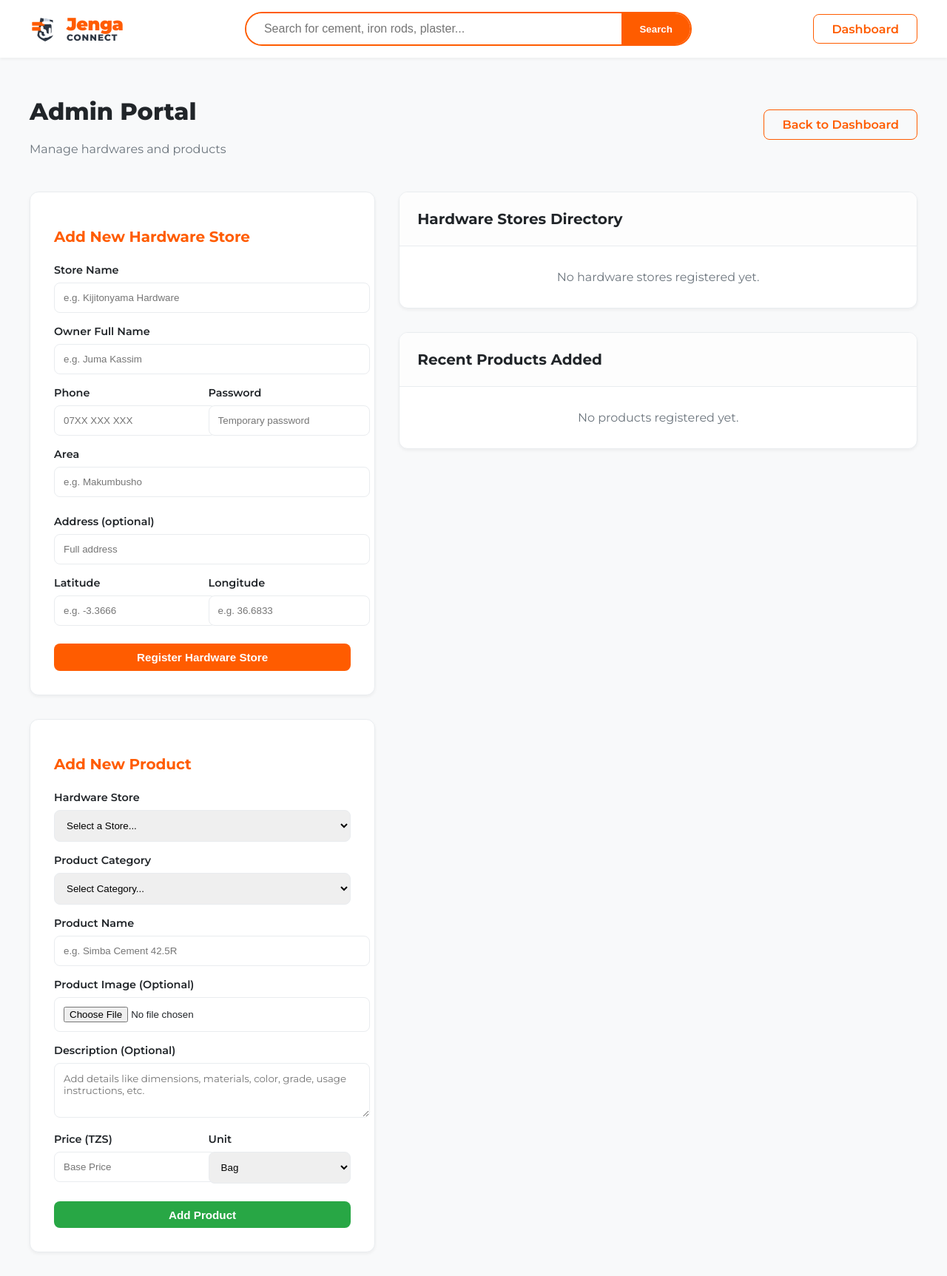
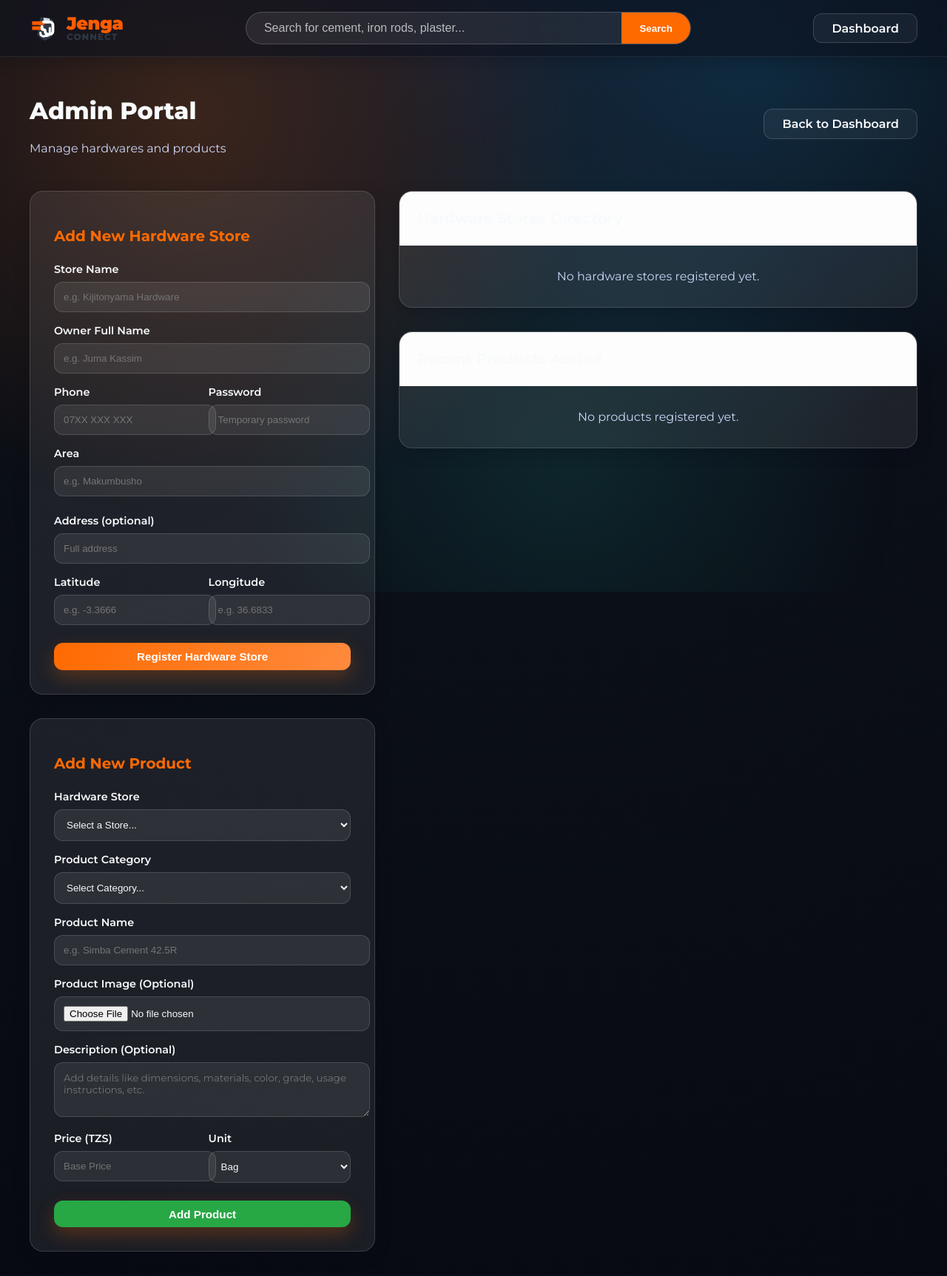
Before and after one commit to abdullibrahim733-pixel/Jenga-connect, a Django app: page /manage/ in a window 1280 px wide. Shown: the whole page at 74% size. After the commit the page ends 1692 px from the top, so only its background shows below. Run offline with Django 5.2, Linux system fonts and the light colour scheme; the visitor is signed in with stand-in values (Sample User, id 1); data comes from the database, SQL or seed files in the repository; data that the repository does not hold is empty; parts of the project's set-up code (start-up, migrations or seed data) failed here and were passed over.

Commit message:
Apply glassmorphism premium UI styling

```diff
--- a/core/static/css/index.css
+++ b/core/static/css/index.css
@@ -1,35 +1,47 @@
 :root {
-  --primary: #FF5C00;
-  --primary-hover: #E65100;
-  --secondary: #2D3748;
-  --bg-color: #F8F9FA;
-  --card-bg: #FFFFFF;
-  --text-main: #212529;
-  --text-muted: #6C757D;
-  --border-color: #E9ECEF;
-  --shadow-sm: 0 2px 4px rgba(0, 0, 0, 0.05);
-  --shadow-md: 0 4px 12px rgba(0, 0, 0, 0.08);
-  /* Better shadow */
-  --shadow-lg: 0 8px 24px rgba(0, 0, 0, 0.12);
-  /* Hover pop */
-  --radius-md: 8px;
-  --radius-lg: 12px;
-  --transition: all 0.3s cubic-bezier(0.25, 0.8, 0.25, 1);
+  --primary: #FF6A00;
+  --primary-hover: #E25A00;
+  --secondary: #111827;
+  --bg-color: #0B0F17;
+  --bg-accent: #0F172A;
+  --card-bg: rgba(255, 255, 255, 0.08);
+  --text-main: #F8FAFC;
+  --text-muted: #CBD5F5;
+  --border-color: rgba(255, 255, 255, 0.14);
+  --shadow-sm: 0 6px 20px rgba(9, 12, 24, 0.25);
+  --shadow-md: 0 10px 30px rgba(7, 10, 20, 0.35);
+  --shadow-lg: 0 20px 60px rgba(7, 10, 20, 0.45);
+  --radius-md: 12px;
+  --radius-lg: 18px;
+  --transition: all 0.35s cubic-bezier(0.2, 0.8, 0.2, 1);
   --font-family: 'Montserrat', sans-serif;
 }
 
 body {
   font-family: var(--font-family);
-  background-color: var(--bg-color);
+  background: radial-gradient(circle at top, #151C2C 0%, #0B0F17 45%, #070A12 100%);
   color: var(--text-main);
   margin: 0;
   padding: 0;
   -webkit-font-smoothing: antialiased;
 }
 
+body::before {
+  content: "";
+  position: fixed;
+  inset: 0;
+  background: radial-gradient(circle at 20% 20%, rgba(255, 106, 0, 0.18), transparent 45%),
+              radial-gradient(circle at 80% 10%, rgba(14, 165, 233, 0.15), transparent 40%),
+              radial-gradient(circle at 60% 80%, rgba(20, 184, 166, 0.12), transparent 45%);
+  pointer-events: none;
+  z-index: -1;
+}
+
 /* Header */
 header {
-  background: var(--card-bg);
+  background: rgba(12, 18, 30, 0.6);
+  backdrop-filter: blur(14px);
+  border-bottom: 1px solid rgba(255, 255, 255, 0.08);
   box-shadow: var(--shadow-sm);
   position: sticky;
   top: 0;
@@ -64,9 +76,11 @@ header {
   max-width: 600px;
   margin: 0 2rem;
   display: flex;
-  border-radius: 99px;
+  border-radius: 999px;
   overflow: hidden;
-  border: 2px solid var(--primary);
+  border: 1px solid rgba(255, 255, 255, 0.18);
+  background: rgba(255, 255, 255, 0.08);
+  backdrop-filter: blur(10px);
 }
 
 .search-bar input {
@@ -75,6 +89,12 @@ header {
   padding: 0.75rem 1.5rem;
   outline: none;
   font-size: 1rem;
+  background: transparent;
+  color: var(--text-main);
+}
+
+.search-bar input::placeholder {
+  color: rgba(248, 250, 252, 0.7);
 }
 
 .search-bar button {
@@ -106,24 +126,26 @@ header {
 }
 
 .btn-primary {
-  background: var(--primary);
+  background: linear-gradient(120deg, #FF6A00, #FF8A3D);
   color: white;
+  box-shadow: 0 10px 25px rgba(255, 106, 0, 0.25);
 }
 
 .btn-primary:hover {
-  background: var(--primary-hover);
+  background: linear-gradient(120deg, #FF5A00, #FF7A2B);
   transform: translateY(-2px);
-  box-shadow: var(--shadow-sm);
+  box-shadow: 0 16px 30px rgba(255, 106, 0, 0.35);
 }
 
 .btn-outline {
-  background: transparent;
-  color: var(--primary);
-  border: 1px solid var(--primary);
+  background: rgba(255, 255, 255, 0.05);
+  color: var(--text-main);
+  border: 1px solid rgba(255, 255, 255, 0.16);
+  backdrop-filter: blur(6px);
 }
 
 .btn-outline:hover {
-  background: var(--primary);
+  background: rgba(255, 255, 255, 0.15);
   color: white;
 }
 
@@ -137,6 +159,7 @@ header {
 
 .product-card {
   background: var(--card-bg);
+  backdrop-filter: blur(14px);
   border-radius: var(--radius-lg);
   overflow: hidden;
   box-shadow: var(--shadow-sm);
@@ -150,13 +173,14 @@ header {
 .product-card:hover {
   transform: translateY(-5px);
   box-shadow: var(--shadow-lg);
+  border-color: rgba(255, 255, 255, 0.28);
 }
 
 .product-image {
   width: 100%;
   height: 200px;
   object-fit: contain;
-  background: #fff;
+  background: rgba(255, 255, 255, 0.85);
   padding: 1rem;
   box-sizing: border-box;
 }
@@ -225,6 +249,39 @@ header {
 
 .animate-fade-in {
   animation: fadeIn 0.6s ease-out forwards;
+}
+
+input,
+select,
+textarea {
+  background: rgba(255, 255, 255, 0.08);
+  color: var(--text-main);
+  border: 1px solid rgba(255, 255, 255, 0.16);
+  border-radius: var(--radius-md);
+  outline: none;
+  transition: var(--transition);
+}
+
+input:focus,
+select:focus,
+textarea:focus {
+  border-color: rgba(255, 255, 255, 0.35);
+  box-shadow: 0 0 0 3px rgba(255, 106, 0, 0.2);
+}
+
+.bottom-nav {
+  background: rgba(12, 18, 30, 0.7);
+  backdrop-filter: blur(16px);
+  border-top: 1px solid rgba(255, 255, 255, 0.08);
+}
+
+/* Glass cards */
+.glass-panel {
+  background: rgba(255, 255, 255, 0.08);
+  border: 1px solid rgba(255, 255, 255, 0.18);
+  border-radius: var(--radius-lg);
+  backdrop-filter: blur(14px);
+  box-shadow: var(--shadow-md);
 }
 
 /* -----------------------------
--- a/core/templates/base.html
+++ b/core/templates/base.html
@@ -61,7 +61,7 @@
     {% if messages %}
     <div class="container" style="padding-top: 1rem;">
         {% for message in messages %}
-        <div style="margin-bottom: 0.75rem; padding: 0.75rem 1rem; border-radius: var(--radius-md); border: 1px solid var(--border-color); background: #fff;">
+        <div style="margin-bottom: 0.75rem; padding: 0.75rem 1rem; border-radius: var(--radius-md); border: 1px solid var(--border-color); background: rgba(255, 255, 255, 0.08); backdrop-filter: blur(12px);">
             {{ message }}
         </div>
         {% endfor %}
--- a/core/templates/dashboard/fundi.html
+++ b/core/templates/dashboard/fundi.html
@@ -13,7 +13,7 @@
     </div>
 
     <div
-        style="background: white; border-radius: var(--radius-lg); box-shadow: var(--shadow-sm); border: 1px solid var(--border-color); overflow: hidden;">
+        style="background: rgba(255, 255, 255, 0.08); backdrop-filter: blur(12px); border-radius: var(--radius-lg); box-shadow: var(--shadow-sm); border: 1px solid var(--border-color); overflow: hidden;">
         <div style="padding: 1.5rem; border-bottom: 1px solid var(--border-color); background: #fdfdfd;">
             <h2 style="font-size: 1.25rem; font-weight: 700; margin: 0;">Your Order History</h2>
         </div>
--- a/core/templates/dashboard/hardware.html
+++ b/core/templates/dashboard/hardware.html
@@ -21,7 +21,7 @@
         <!-- Active Orders Section -->
         <div style="flex: 2; min-width: 300px;">
             <div
-                style="background: white; border-radius: var(--radius-lg); box-shadow: var(--shadow-sm); border: 1px solid var(--border-color); overflow: hidden; margin-bottom: 2rem;">
+                style="background: rgba(255, 255, 255, 0.08); backdrop-filter: blur(12px); border-radius: var(--radius-lg); box-shadow: var(--shadow-sm); border: 1px solid var(--border-color); overflow: hidden; margin-bottom: 2rem;">
                 <div
                     style="padding: 1.5rem; border-bottom: 1px solid var(--border-color); background: #fdfdfd; display: flex; justify-content: space-between; align-items: center;">
                     <h2 style="font-size: 1.25rem; font-weight: 700; margin: 0;">Recent Orders</h2>
@@ -110,7 +110,7 @@
         <!-- Inventory List -->
         <div style="flex: 1; min-width: 300px;">
             <div
-                style="background: white; border-radius: var(--radius-lg); box-shadow: var(--shadow-sm); border: 1px solid var(--border-color); overflow: hidden;">
+                style="background: rgba(255, 255, 255, 0.08); backdrop-filter: blur(12px); border-radius: var(--radius-lg); box-shadow: var(--shadow-sm); border: 1px solid var(--border-color); overflow: hidden;">
                 <div style="padding: 1.5rem; border-bottom: 1px solid var(--border-color); background: #fdfdfd;">
                     <h2 style="font-size: 1.25rem; font-weight: 700; margin: 0;">My Products ({{ products.count }})</h2>
                 </div>
--- a/core/templates/dashboard/manage.html
+++ b/core/templates/dashboard/manage.html
@@ -23,7 +23,7 @@
 
             {% if profile.role == 'admin' %}
             <div
-                style="background: white; border-radius: var(--radius-lg); box-shadow: var(--shadow-sm); border: 1px solid var(--border-color); padding: 2rem; margin-bottom: 2rem;">
+                style="background: rgba(255, 255, 255, 0.08); backdrop-filter: blur(12px); border-radius: var(--radius-lg); box-shadow: var(--shadow-sm); border: 1px solid var(--border-color); padding: 2rem; margin-bottom: 2rem;">
                 <h2 style="font-size: 1.25rem; font-weight: 700; margin-bottom: 1.5rem; color: var(--primary);">Add New
                     Hardware Store</h2>
                 <form method="POST">
@@ -93,7 +93,7 @@
             {% endif %}
 
             <div
-                style="background: white; border-radius: var(--radius-lg); box-shadow: var(--shadow-sm); border: 1px solid var(--border-color); padding: 2rem;">
+                style="background: rgba(255, 255, 255, 0.08); backdrop-filter: blur(12px); border-radius: var(--radius-lg); box-shadow: var(--shadow-sm); border: 1px solid var(--border-color); padding: 2rem;">
                 <h2 style="font-size: 1.25rem; font-weight: 700; margin-bottom: 1.5rem; color: var(--primary);">Add New
                     Product</h2>
                 <form method="POST" enctype="multipart/form-data">
@@ -189,7 +189,7 @@
 
             {% if profile.role == 'admin' %}
             <div
-                style="background: white; border-radius: var(--radius-lg); box-shadow: var(--shadow-sm); border: 1px solid var(--border-color); overflow: hidden;">
+                style="background: rgba(255, 255, 255, 0.08); backdrop-filter: blur(12px); border-radius: var(--radius-lg); box-shadow: var(--shadow-sm); border: 1px solid var(--border-color); overflow: hidden;">
                 <div style="padding: 1.5rem; border-bottom: 1px solid var(--border-color); background: #fdfdfd;">
                     <h2 style="font-size: 1.25rem; font-weight: 700; margin: 0;">Hardware Stores Directory</h2>
                 </div>
@@ -221,7 +221,7 @@
             {% endif %}
 
             <div
-                style="background: white; border-radius: var(--radius-lg); box-shadow: var(--shadow-sm); border: 1px solid var(--border-color); overflow: hidden;">
+                style="background: rgba(255, 255, 255, 0.08); backdrop-filter: blur(12px); border-radius: var(--radius-lg); box-shadow: var(--shadow-sm); border: 1px solid var(--border-color); overflow: hidden;">
                 <div style="padding: 1.5rem; border-bottom: 1px solid var(--border-color); background: #fdfdfd;">
                     <h2 style="font-size: 1.25rem; font-weight: 700; margin: 0;">Recent Products Added</h2>
                 </div>
--- a/core/templates/home.html
+++ b/core/templates/home.html
@@ -6,7 +6,7 @@
 <div class="container animate-fade-in">
     <!-- Categories Banner / Ticker -->
     <div
-        style="background: white; border-bottom: 1px solid var(--border-color); padding: 10px 0; margin-bottom: 2rem; position: relative;">
+        style="background: rgba(255, 255, 255, 0.08); backdrop-filter: blur(12px); border-bottom: 1px solid var(--border-color); padding: 10px 0; margin-bottom: 2rem; position: relative;">
         <div
             style="display: flex; gap: 2rem; overflow-x: auto; white-space: nowrap; font-weight: 500; font-size: 0.9rem;">
             <a href="#"
@@ -28,7 +28,7 @@
         <!-- Tracking Near Hardwares feature -->
         {% for store in hardware_stores %}
         <div
-            style="min-width: 250px; background: white; padding: 1.5rem; border-radius: var(--radius-lg); border: 1px solid var(--border-color); box-shadow: var(--shadow-sm); scroll-snap-align: start;">
+            style="min-width: 250px; background: rgba(255, 255, 255, 0.08); backdrop-filter: blur(12px); padding: 1.5rem; border-radius: var(--radius-lg); border: 1px solid var(--border-color); box-shadow: var(--shadow-sm); scroll-snap-align: start;">
             <div style="display: flex; gap: 1rem; align-items: flex-start; margin-bottom: 1rem;">
                 <div
                     style="width: 48px; height: 48px; background: #e2e8f0; border-radius: 50%; display: flex; align-items: center; justify-content: center; color: var(--primary);">
--- a/core/templates/map.html
+++ b/core/templates/map.html
@@ -47,7 +47,7 @@
         right: 10px;
         bottom: 30px;
         padding: 0.75rem;
-        background: white;
+        background: rgba(255, 255, 255, 0.08); backdrop-filter: blur(12px);
         border: 2px solid var(--border-color);
         border-radius: 50%;
         cursor: pointer;
@@ -68,7 +68,7 @@
 
     <div id="map"></div>
 
-    <div style="margin-top: 1rem; padding: 1rem; background: white; border-radius: var(--radius-md); border: 1px solid var(--border-color);">
+    <div style="margin-top: 1rem; padding: 1rem; background: rgba(255, 255, 255, 0.08); backdrop-filter: blur(12px); border-radius: var(--radius-md); border: 1px solid var(--border-color);">
         <p style="margin: 0; font-size: 0.9rem; color: var(--text-muted);">
             <strong>Tip:</strong> Click on a marker to see store details and products. Use the navigate button to open directions in Google Maps.
         </p>
--- a/core/templates/payment/processing.html
+++ b/core/templates/payment/processing.html
@@ -5,7 +5,7 @@
 {% block content %}
 <div class="container animate-fade-in" style="max-width: 500px; padding: 4rem 0; text-align: center;">
     <div
-        style="background: white; border-radius: var(--radius-lg); padding: 3rem; box-shadow: var(--shadow-md); border: 1px solid var(--border-color);">
+        style="background: rgba(255, 255, 255, 0.08); backdrop-filter: blur(12px); border-radius: var(--radius-lg); padding: 3rem; box-shadow: var(--shadow-md); border: 1px solid var(--border-color);">
         <div class="loader-container" style="margin-bottom: 2rem;">
             <!-- Simple CSS Spinner -->
             <div
--- a/core/templates/payment/select_method.html
+++ b/core/templates/payment/select_method.html
@@ -5,7 +5,7 @@
 {% block content %}
 <div class="container animate-fade-in" style="max-width: 500px; padding: 2rem 0;">
     <div
-        style="background: white; border-radius: var(--radius-lg); padding: 2rem; box-shadow: var(--shadow-md); border: 1px solid var(--border-color);">
+        style="background: rgba(255, 255, 255, 0.08); backdrop-filter: blur(12px); border-radius: var(--radius-lg); padding: 2rem; box-shadow: var(--shadow-md); border: 1px solid var(--border-color);">
         <h2 style="font-size: 1.5rem; font-weight: 800; margin-bottom: 0.5rem;">Pay for Order</h2>
         <p style="color: var(--text-muted); margin-bottom: 1.5rem;">Order ID: #{{ order.short_id }}</p>
 
--- a/core/templates/product_detail.html
+++ b/core/templates/product_detail.html
@@ -7,7 +7,7 @@
     <div style="display: flex; flex-wrap: wrap; gap: 2rem;">
         <!-- Product Image -->
         <div
-            style="flex: 1; min-width: 300px; background: white; border-radius: var(--radius-lg); padding: 2rem; box-shadow: var(--shadow-sm); border: 1px solid var(--border-color);">
+            style="flex: 1; min-width: 300px; background: rgba(255, 255, 255, 0.08); backdrop-filter: blur(12px); border-radius: var(--radius-lg); padding: 2rem; box-shadow: var(--shadow-sm); border: 1px solid var(--border-color);">
             <img src="{% if product.image %}{{ product.image.url }}{% else %}https://via.placeholder.com/400?text={{ product.category }}{% endif %}"
                 alt="{{ product.name }}" style="width: 100%; height: auto; object-fit: contain; max-height: 400px;">
         </div>
@@ -24,7 +24,7 @@
             </div>
 
             <div
-                style="background: white; border-radius: var(--radius-md); padding: 1.5rem; margin-bottom: 2rem; border: 1px solid var(--border-color);">
+                style="background: rgba(255, 255, 255, 0.08); backdrop-filter: blur(12px); border-radius: var(--radius-md); padding: 1.5rem; margin-bottom: 2rem; border: 1px solid var(--border-color);">
                 <div style="display: flex; align-items: center; gap: 1rem; margin-bottom: 1rem;">
                     <i data-lucide="store" style="color: var(--text-muted);"></i>
                     <div>
@@ -41,7 +41,7 @@
             </div>
 
             {% if product.description %}
-            <div style="background: white; border-radius: var(--radius-md); padding: 1.5rem; margin-bottom: 2rem; border: 1px solid var(--border-color);">
+            <div style="background: rgba(255, 255, 255, 0.08); backdrop-filter: blur(12px); border-radius: var(--radius-md); padding: 1.5rem; margin-bottom: 2rem; border: 1px solid var(--border-color);">
                 <h3 style="font-size: 1rem; font-weight: 700; margin-bottom: 0.75rem; color: var(--text-main);">Product Description</h3>
                 <p style="font-size: 0.95rem; color: var(--text-muted); line-height: 1.6; white-space: pre-wrap;">{{ product.description }}</p>
             </div>
```
Also changed, not shown: core/templates/dashboard/admin_dashboard.html (+7 -7 lines).
